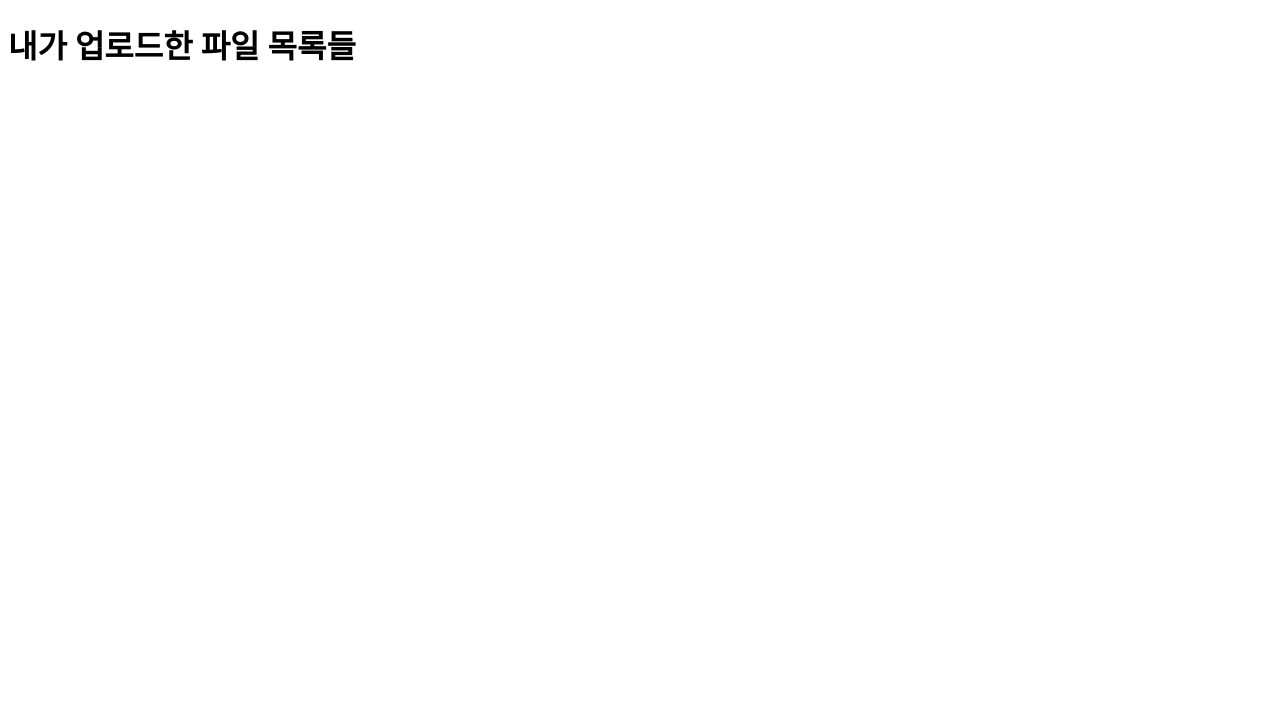
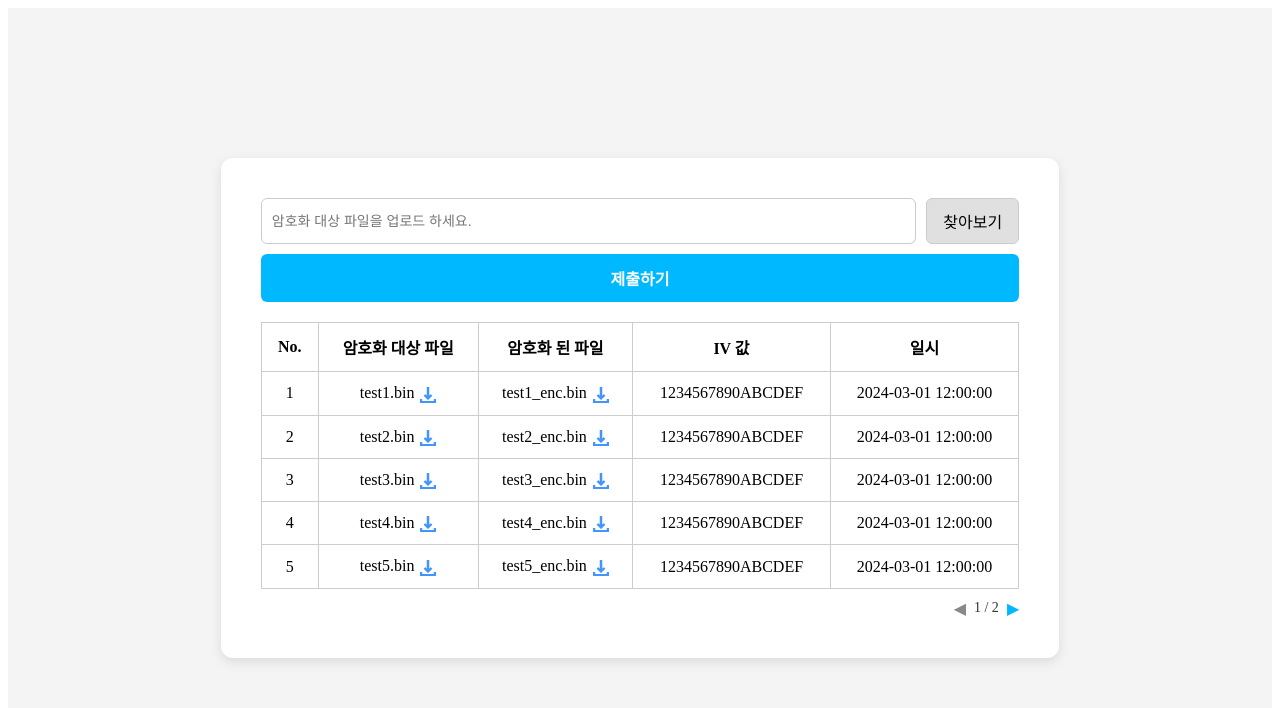
Before and after one commit to binary-file-encryption/frontend, a React (Vite) app: page / in a window 1280 px wide. Shown: the top 708 px of the page. Built offline with nearby package versions, Linux system fonts and the light colour scheme.

Commit message:
🎨 [add] 메인 페이지(파일 업로드, 조회 페이지) UI 작성

```diff
--- a/src/App.jsx
+++ b/src/App.jsx
@@ -2,7 +2,7 @@ import './css/App.css'
 import { Routes,Route } from 'react-router-dom'
 import SingIn from './pages/SignIn'
 import SingUp from './pages/SignUp'
-import MyFiles from './pages/MyFiles'
+import MainPage from './pages/MainPage'
 import NotFound from './pages/NotFound'
 
 function App() {
@@ -11,7 +11,7 @@ function App() {
   // 3. "/signup" : 회원가입 페이지
   return (
     <Routes>
-      <Route path='/' element = {<MyFiles/>}></Route>
+      <Route path='/' element = {<MainPage/>}></Route>
       <Route path='/signin' element = {<SingIn/>}></Route>
       <Route path='/signup' element = {<SingUp/>}></Route>
       <Route path='*' element={<NotFound />}></Route>
--- /dev/null
+++ b/src/css/MainPage.css
@@ -0,0 +1,127 @@
+/* 메인 컨테이너 - 화면 중앙 정렬 */
+.main-container {
+    display: flex;
+    justify-content: center;
+    align-items: center;
+    height: 100vh; /* 수직 중앙 */
+    background-color: #f4f4f4;
+}
+
+.content-box {
+    width: 60%;
+    max-width: 900px;
+    background-color: white;
+    padding: 40px;
+    border-radius: 12px;
+    box-shadow: 0 4px 12px rgba(0, 0, 0, 0.1);
+}
+
+/* 파일 업로드 영역 */
+.upload-section {
+    display: flex;
+    flex-direction: column;
+    gap: 10px;
+    margin-bottom: 20px;
+}
+
+/* 텍스트 박스 + 찾아보기 버튼 */
+.file-input-group {
+    display: flex;
+    width: 100%;
+    gap: 10px; /* 찾아보기 버튼과 여백 설정 */
+}
+
+/* 파일명 표시 영역 */
+.file-name-display {
+    flex: 1;
+    padding: 10px;
+    font-size: 14px;
+    border: 1px solid #ccc;
+    border-radius: 6px;
+    background-color: white;
+}
+
+/* 찾아보기 버튼 */
+.file-label {
+    padding: 10px 16px;
+    background-color: #e0e0e0;
+    border: 1px solid #ccc;
+    border-radius: 6px;
+    cursor: pointer;
+    display: flex;
+    align-items: center;
+}
+
+/* 제출 버튼 */
+.submit-button {
+    width: 100%;
+    padding: 12px;
+    background-color: #00b8ff;
+    color: white;
+    border: none;
+    border-radius: 6px;
+    font-weight: bold;
+    font-size: 16px;
+    cursor: pointer;
+    transition: background-color 0.2s;
+}
+
+.submit-button:hover {
+    background-color: #00a0e5;
+}
+
+/* 파일 목록 테이블 */
+.file-table {
+    width: 100%;
+    border-collapse: collapse;
+    margin-top: 20px;
+    background-color: white;
+}
+
+.file-table th,
+.file-table td {
+    border: 1px solid #ccc;
+    padding: 12px;
+    text-align: center;
+}
+
+.file-table th {
+    background-color: white; /* 테이블 헤더 색 제거 */
+    font-weight: bold;
+}
+
+/* 다운로드 이미지 버튼 */
+.download-img {
+    width: 16px;
+    height: 16px;
+    margin-left: 6px;
+    cursor: pointer;
+    vertical-align: middle;
+    object-fit: contain;
+}
+
+/* 페이지네이션 */
+.pagination {
+    display: flex;
+    justify-content: flex-end;
+    align-items: center;
+    margin-top: 10px;
+    font-size: 14px;
+    color: #333;
+}
+
+.page-info {
+    margin: 0 8px;
+}
+
+.left-arrow {
+    cursor: pointer;
+    font-size: 16px;
+    color: #898989;
+}
+
+.right-arrow {
+    cursor: pointer;
+    font-size: 16px;
+    color: #00b8ff;
+}
--- /dev/null
+++ b/src/pages/MainPage.jsx
@@ -0,0 +1,96 @@
+import { useState } from "react";
+import "./../css/MainPage.css";
+import downloadImage from "../assets/download.png"
+
+/**
+ * 1. 현재 로그인한 사용자가 업로드한 파일 목록 조회
+ * 2. 사용자가 선택한 파일 업로드(암호화 업로드 포함)
+ */
+const MainPage = () => {
+    const [selectedFile, setSelectedFile] = useState(null);
+    // 테스트용 샘플 데이터
+    const fileList = Array.from({ length: 5 }, (_, index) => {
+        const num = index + 1;
+        return {
+            id: num,
+            originalName: `test${num}.bin`,
+            encryptedName: `test${num}_enc.bin`,
+            iv: "1234567890ABCDEF",
+            date: "2024-03-01 12:00:00",
+        };
+    });
+
+    const handleFileChange = (e) => {
+        setSelectedFile(e.target.files[0]);
+    };
+
+    return (
+        <div className="main-container">
+            <div className="content-box">
+                <div className="upload-section">
+                    <div className="file-input-group">
+                        <input type="file" id="file" style={{ display: "none" }} onChange={handleFileChange} />
+                        <input
+                            type="text"
+                            className="file-name-display"
+                            value={selectedFile ? selectedFile.name : ""}
+                            readOnly
+                            placeholder="암호화 대상 파일을 업로드 하세요."
+                        />
+                        <label htmlFor="file" className="file-label">
+                            찾아보기
+                        </label>
+                    </div>
+                    <button className="submit-button">제출하기</button>
+                </div>
+                <table className="file-table">
+                    <thead>
+                        <tr>
+                            <th>No.</th>
+                            <th>암호화 대상 파일</th>
+                            <th>암호화 된 파일</th>
+                            <th>IV 값</th>
+                            <th>일시</th>
+                        </tr>
+                    </thead>
+                    <tbody>
+                        {fileList.map((file, idx) => (
+                            <tr key={file.id}>
+                                <td>{idx + 1}</td>
+                                <td>
+                                    {file.originalName}
+                                    <img
+                                        src={downloadImage}
+                                        alt="다운로드"
+                                        sizes=""
+                                        className="download-img"
+                                        onClick={() => console.log("파일 다운로드")}
+                                    />
+                                </td>
+                                <td>
+                                    {file.encryptedName}
+                                    <img
+                                        src={downloadImage}
+                                        alt="다운로드"
+                                        sizes=""
+                                        className="download-img"
+                                        onClick={() => console.log("파일 다운로드")}
+                                    />
+                                </td>
+                                <td>{file.iv}</td>
+                                <td>{file.date}</td>
+                            </tr>
+                        ))}
+                    </tbody>
+                </table>
+                <div className="pagination">
+                    <span className="left-arrow">◀</span>
+                    <span className="page-info">1 / 2</span>
+                    <span className="right-arrow">▶</span>
+                </div>
+            </div>
+        </div>
+    );
+};
+
+export default MainPage;
--- a/src/pages/MyFiles.jsx
+++ /dev/null
@@ -1,7 +0,0 @@
-const MyFiles = () => {
-    return (
-        <h1>내가 업로드한 파일 목록들</h1>
-    )
-}
-
-export default MyFiles
```
Also changed, not shown: src/assets/download.png (added).
